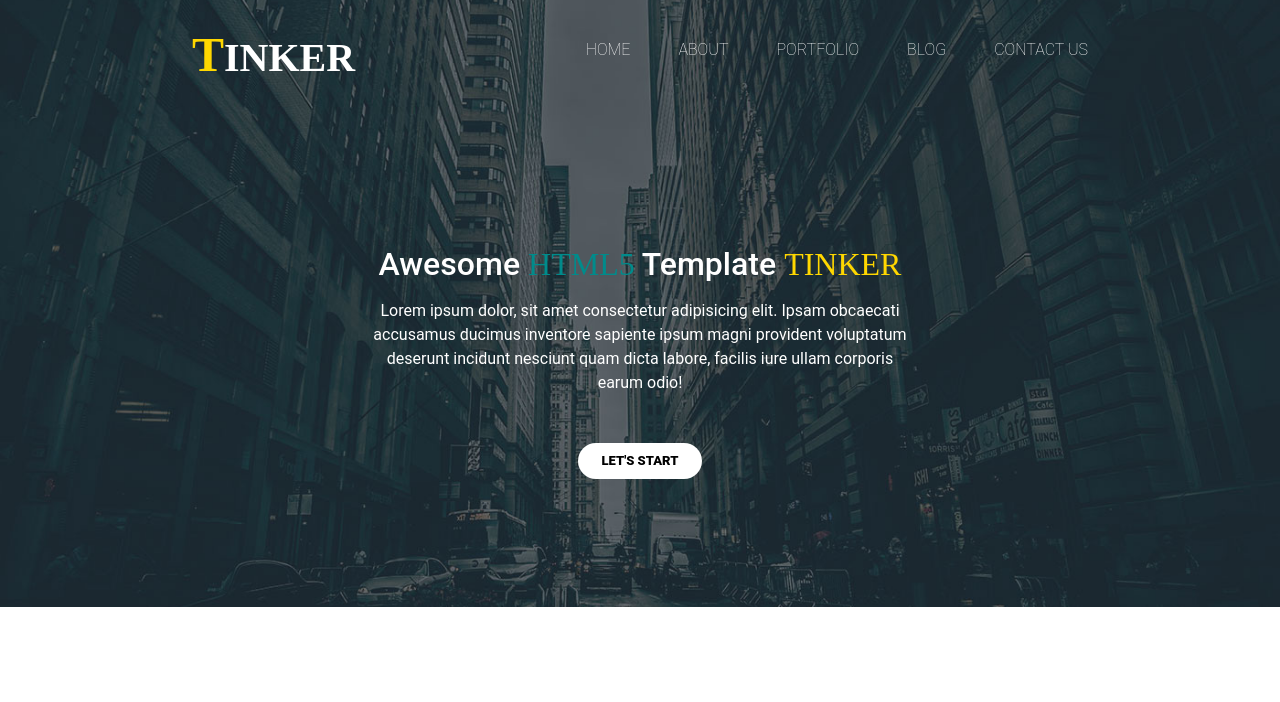
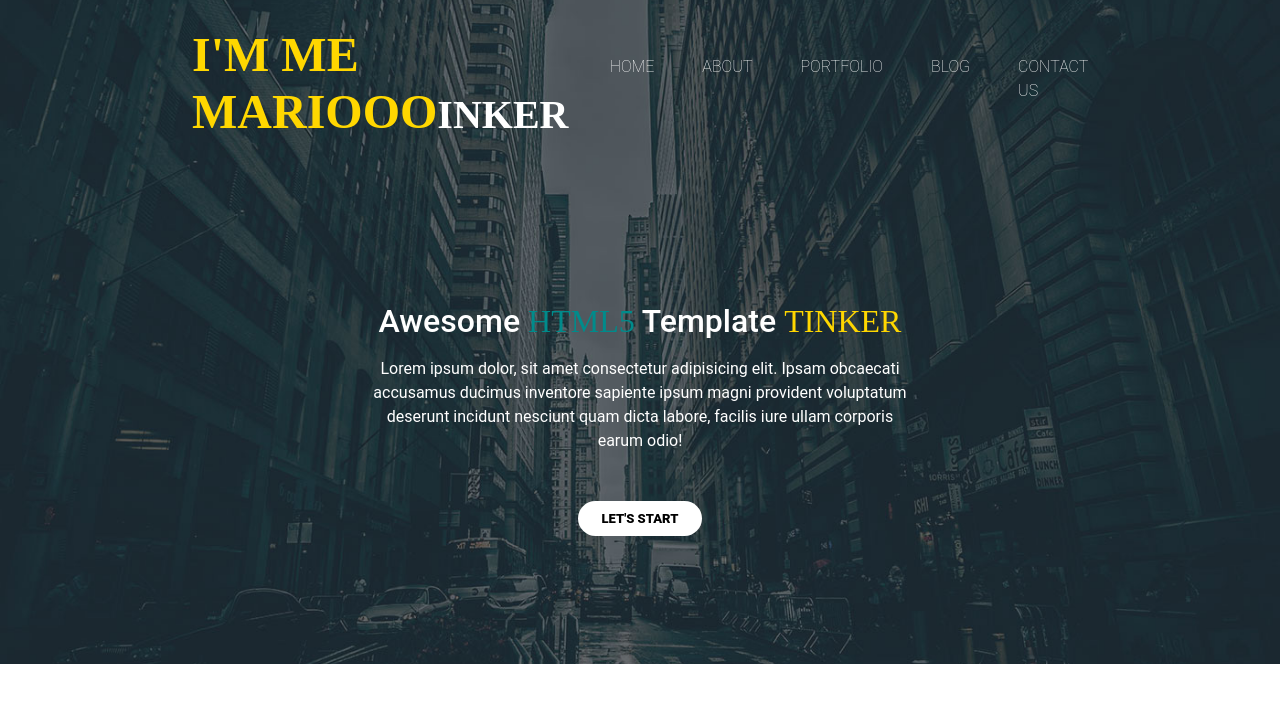
Before and after one commit to Ragnastaroth/Talis_Tinker-Starter, a plain HTML site: page index.html in a window 1280 px wide. Drawn offline with Linux system fonts and the light colour scheme; files whose address does not match are found by name; a web font is replaced by a local one.

Commit message:
Commit de test ludo

```diff
--- a/index.html
+++ b/index.html
@@ -12,7 +12,7 @@
 <body>
     <header>
         <nav>
-            <h1><span>T</span>inker</h1>
+            <h1><span>I'm me MARIOOO</span>inker</h1>
             <ul>
                 <a href="">home</a>
                 <a href="">about</a>
```
